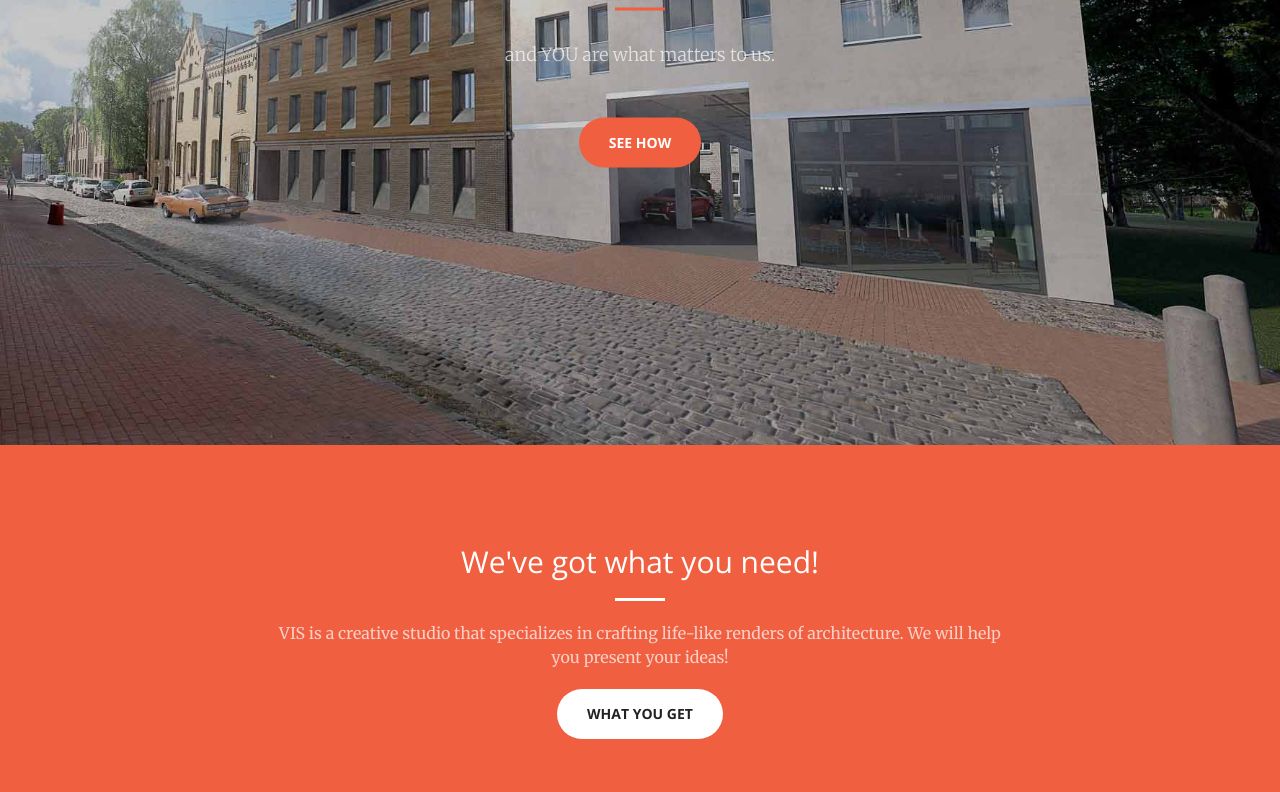
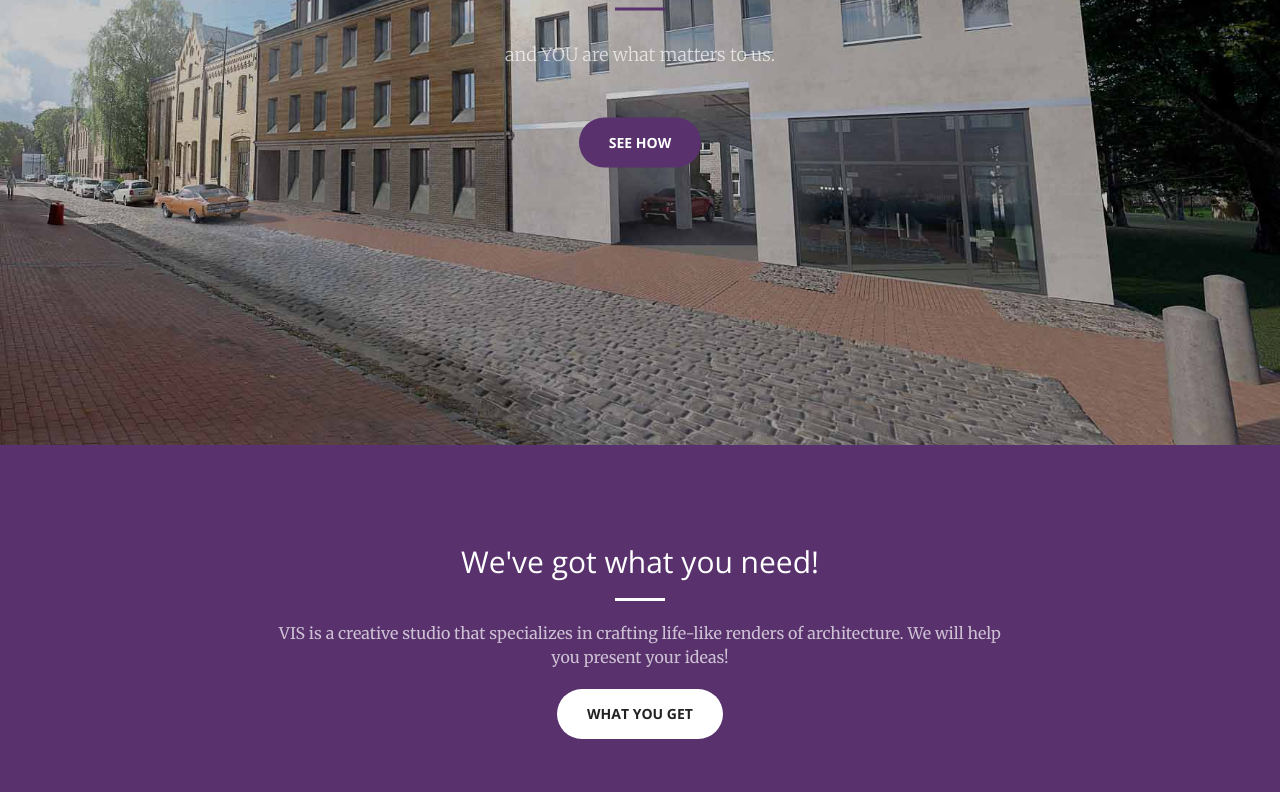
Before and after one commit to artisleilands/test, a website: page index.html in a window 1280 px wide. Shown: the part 355-1147 px from the top of the page. Drawn offline with nearby package versions, Linux system fonts and the light colour scheme; files that its build step writes are made by us from their sources.

Commit message:
Update variables.less

```diff
--- a/less/variables.less
+++ b/less/variables.less
@@ -2,7 +2,7 @@
 
 // Gray and Brand Colors for use across theme
 
-@theme-primary:    #F05F40;
+@theme-primary:    #58316d;
 
 @gray-base:        #000;
 @gray-darker:      lighten(@gray-base, 13.5%); // #222
```
